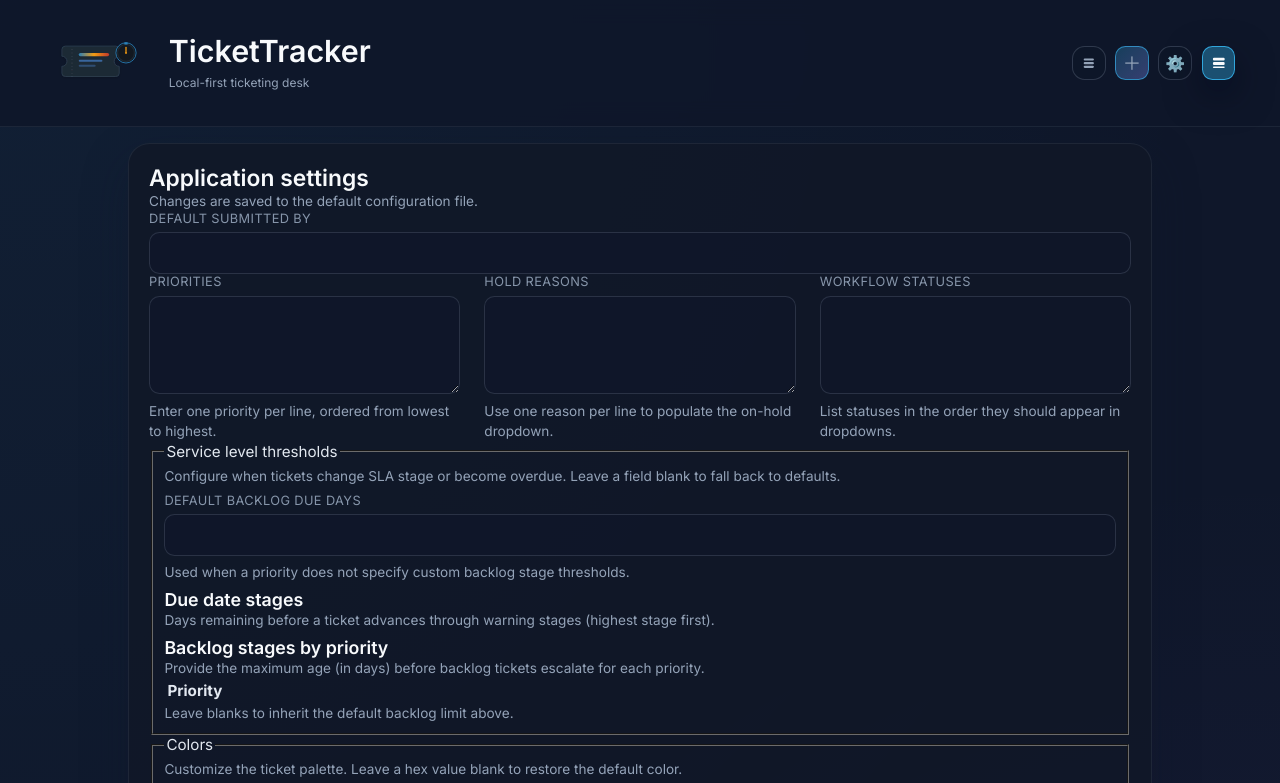
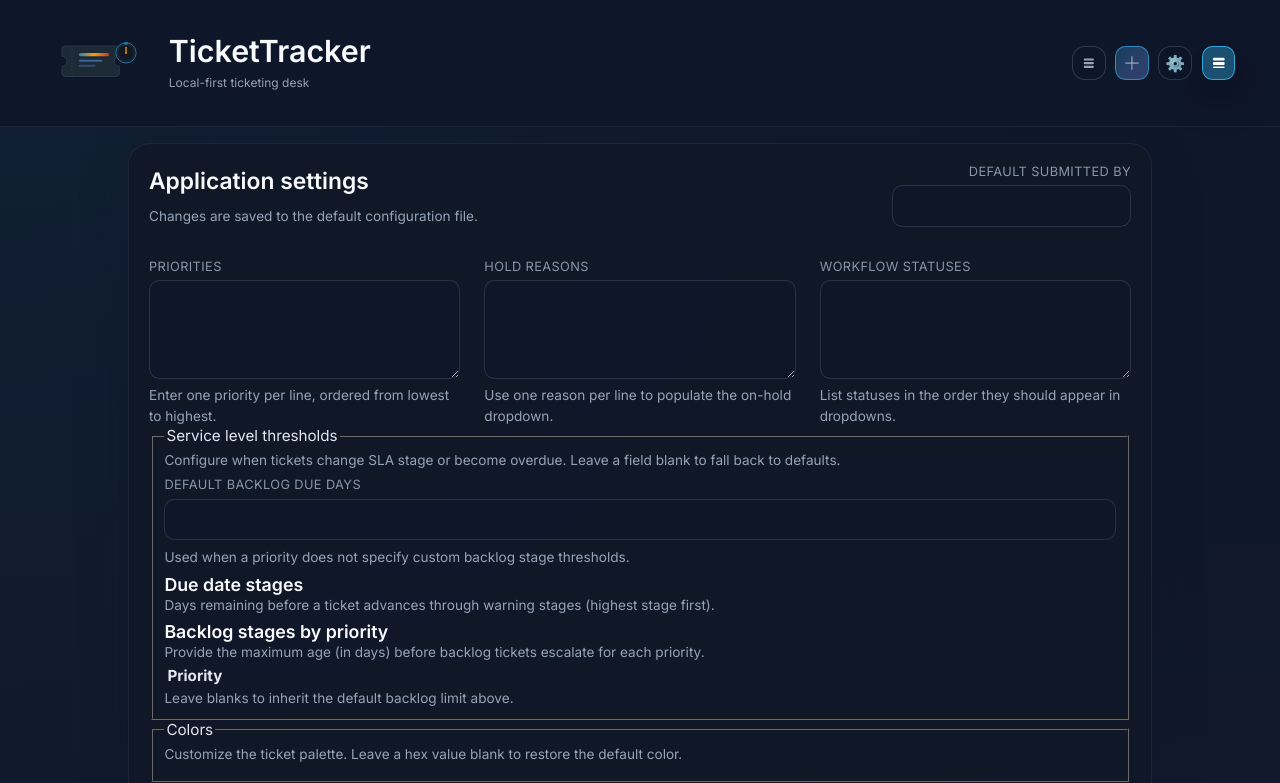
Before and after one commit to rinc3w1nd/TicketTracker, a Flask app: template templates/settings.html in a window 1280 px wide. Shown: the top 783 px of the page. Run offline with Flask 3, Linux system fonts and the light colour scheme; the template is opened without the code that fills it, so the values that code supplies are empty.

Commit message:
Refine settings header layout

```diff
--- a/static/css/styles.css
+++ b/static/css/styles.css
@@ -931,11 +931,44 @@ body.compact .filter-fields .filter-actions {
   align-items: start;
 }
 
+.settings-header-row {
+  display: grid;
+  gap: 1.5rem;
+  margin-bottom: 2rem;
+}
+
+.settings-header-intro {
+  display: flex;
+  flex-direction: column;
+  gap: 0.75rem;
+}
+
+.settings-header-control.field-group {
+  width: 100%;
+}
+
 .field-row--thirds {
   grid-template-columns: minmax(0, 1fr);
 }
 
 @media (min-width: 768px) {
+  .settings-header-row {
+    grid-template-columns: minmax(0, 3fr) minmax(0, 1fr);
+    align-items: end;
+  }
+
+  .settings-header-control.field-group {
+    justify-self: end;
+    align-items: flex-end;
+    text-align: right;
+    max-width: 22rem;
+  }
+
+  .settings-header-control.field-group label {
+    width: 100%;
+    text-align: right;
+  }
+
   .field-row--thirds {
     grid-template-columns: repeat(2, minmax(0, 1fr));
   }
--- a/templates/settings.html
+++ b/templates/settings.html
@@ -4,6 +4,13 @@
 {% block title %}Settings · TicketTracker{% endblock %}
 {% block content %}
   <section class="panel settings-panel">
+    <form
+      method="post"
+      action="{{ url_for('settings.view_settings', compact=compact_value) }}"
+      class="settings-form"
+    >
+      <div class="settings-header-row">
+        <div class="settings-header-intro">
           <h2>Application settings</h2>
           <p class="help">
             {% if config.source_path %}
@@ -12,12 +19,8 @@
               Changes are saved to the default configuration file.
             {% endif %}
           </p>
-    <form
-      method="post"
-      action="{{ url_for('settings.view_settings', compact=compact_value) }}"
-      class="settings-form"
-    >
-      <div class="field-group">
+        </div>
+        <div class="settings-header-control field-group">
           <label for="default_submitted_by">Default submitted by</label>
           <input
             type="text"
@@ -26,6 +29,7 @@
             value="{{ form.default_submitted_by|default('') }}"
             required
           />
+        </div>
       </div>
 
       <div class="field-row field-row--thirds">
```
Lines whose indentation alone changed are shown as unchanged.
